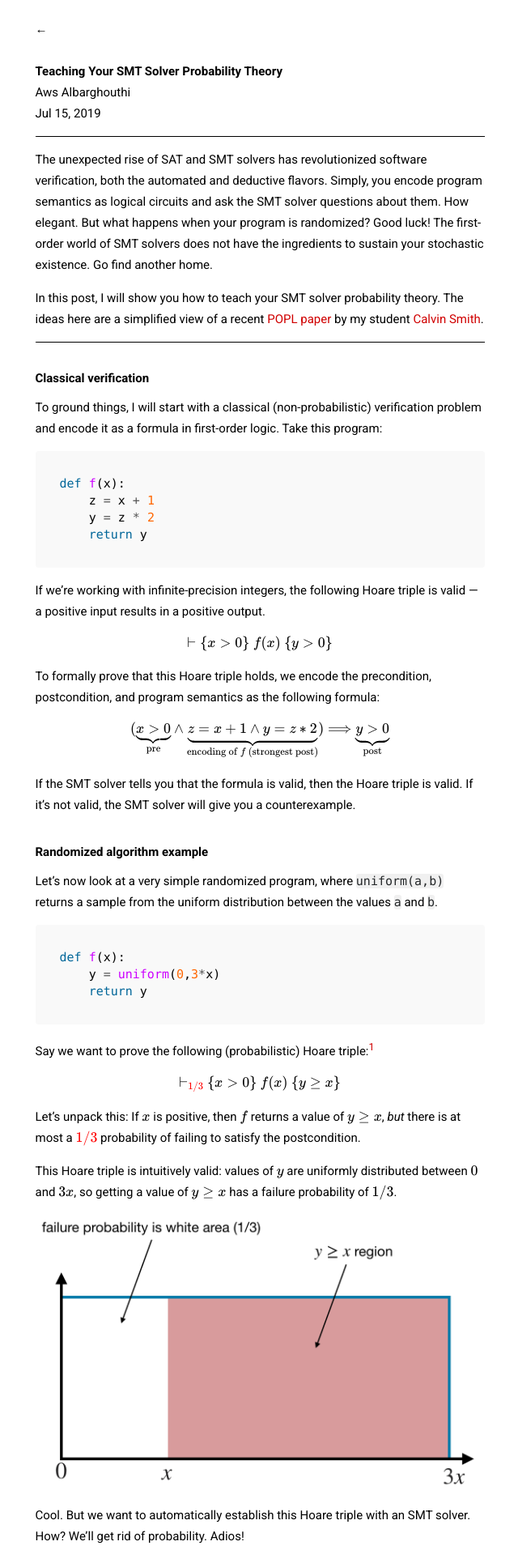
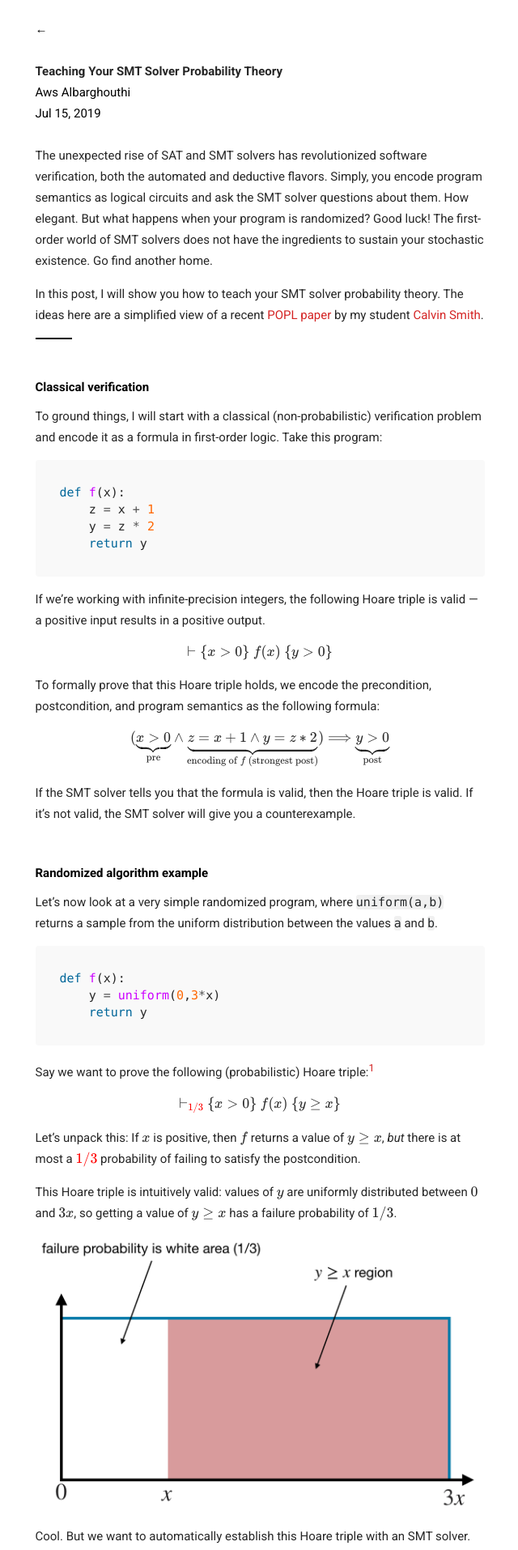
Before and after one commit to barghouthi/blog, a Jekyll site: the page built from _posts/2019-07-15-smt-probability.md, in a window 1280 px wide. Shown: the top 1914 px of the page at 81% size, without its empty margins (319-959 px from the left). Built offline with Jekyll 4.4.1, drawn with Linux system fonts in a browser that asks for light colours; formulas are drawn with MathJax 3.

Commit message:
style updates

```diff
--- a/_layouts/post.html
+++ b/_layouts/post.html
@@ -13,6 +13,6 @@
 
     <time datetime="{{ page.date | date_to_xmlschema }}" class="post-date">{{ page.date |  date: "%b  %-d, %Y" }}</time><br>
 
-    <hr></hr>
+  <br>
   {{ content }}
 </article>
--- a/_sass/_type.scss
+++ b/_sass/_type.scss
@@ -6,7 +6,7 @@
   margin-bottom: .5rem;
   font-weight: 700;
   line-height: 1;
-  color: #000000;
+  color: rgba(0,0,0,1);
 }
 
 h1 {
@@ -14,7 +14,7 @@
 }
 
 h2 {
-  margin-top: 2.5rem;
+  margin-top: 3.5rem;
   margin-bottom: 1rem;
   font-size: 1rem;
 }
@@ -55,7 +55,8 @@
   position: relative;
   margin: 1rem 0;
   border: 0;
-  height: 1px;
+  height: 2px;
+  width: 3rem;
   background-color: rgba(0, 0, 0, 1);
 }
 
@@ -103,7 +104,7 @@
 
 // List of footnotes
 .footnotes {
-  margin-top: 2rem;
+  margin-top: 1rem;
   font-size: 85%;
 }
 
--- a/_sass/_variables.scss
+++ b/_sass/_variables.scss
@@ -20,9 +20,9 @@
 $root-font-size: 15px;
 $root-line-height: 26px;
 
-$body-color: $black;
+$body-color: rgba(0,0,0,.85);
 $body-bg: #fff;
-$link-color: #d00000;
+$link-color: #d42424;
 
 $border-color: #e5e5e5;
 
--- a/index.html
+++ b/index.html
@@ -4,10 +4,8 @@
 ---
 
 <br><br>
-<b>Blog Posts</b><br>
-    <a href = "http://cs.wisc.edu/~aws" STYLE="color: black; text-decoration:none">Aws Albarghouthi</a><br>
-  <hr></hr>
-
+<b>✏️   Blog</b><br>
+    <a href = "http://cs.wisc.edu/~aws" STYLE="color: black; text-decoration:none">Aws Albarghouthi</a><br><br>
   {% for post in site.posts %}
     <a href="{{ site.baseurl }}{{ post.url }}">
           {{ post.title }}</a>
```
Also changed, not shown: _posts/2020-07-24-private-sector.md (deleted, +0 -42 lines), 5 other files.
